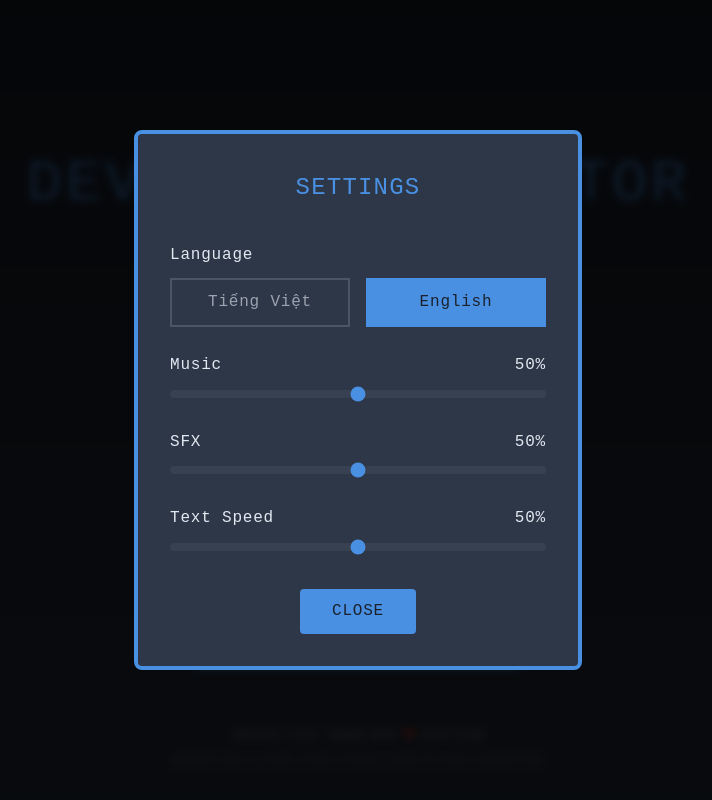
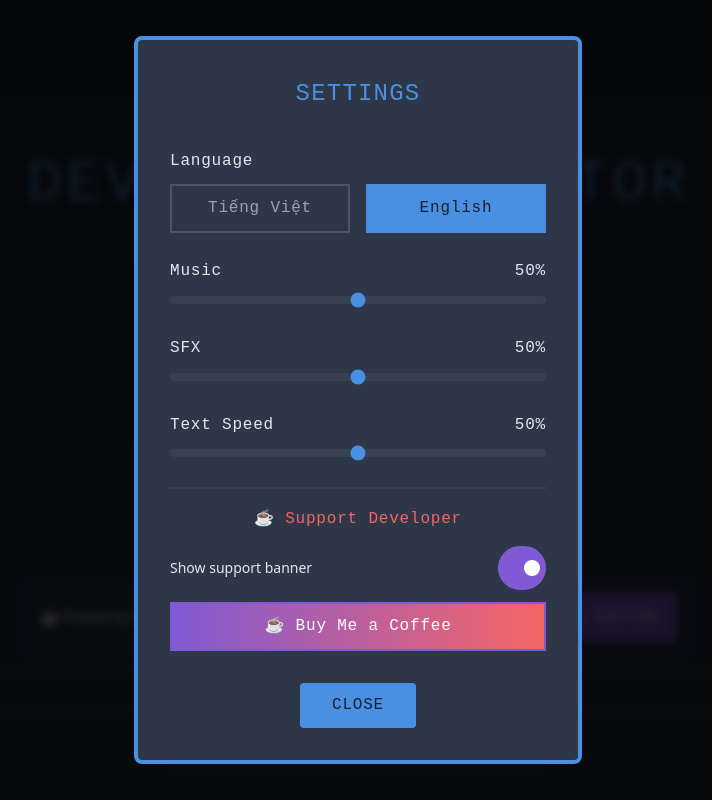
Before and after one commit to duongnguyen321/dev-life-simulator, a React (Vite) app: page / in a window 1280 px wide. Both pictures are taken after a click on the button "Settings". Shown: the whole page, without its empty margins (282-994 px from the left). Built offline with nearby package versions, Linux system fonts and the light colour scheme.

Commit message:
feat: Implement "Buy Me a Coffee" and AdBanner components with new ad configuration, integrating them into game screens and settings.
Signed-off-by: duonguyen <duongcoilc2004@gmail.com>

```diff
--- /dev/null
+++ b/src/components/UI/AdBanner.tsx
@@ -0,0 +1,63 @@
+import { motion } from 'framer-motion';
+import { adsConfig } from '@/config/ads';
+import { useGameStore } from '@/store/gameStore';
+
+interface AdBannerProps {
+	position?: 'top' | 'bottom';
+	className?: string;
+}
+
+export default function AdBanner({
+	position = 'top',
+	className = '',
+}: AdBannerProps) {
+	const { settings } = useGameStore();
+	const isVi = settings.language === 'vi';
+
+	// Check if user has disabled ads in settings
+	const showAds = settings.showSupportBanner ?? true;
+
+	if (!adsConfig.ads.enabled || !showAds) {
+		return null;
+	}
+
+	// For now, we only support static banners
+	// Google AdSense can be added later if needed
+	if (adsConfig.ads.type === 'static' && adsConfig.ads.staticBanner.enabled) {
+		const message = isVi
+			? adsConfig.ads.staticBanner.messages.vi
+			: adsConfig.ads.staticBanner.messages.en;
+
+		return (
+			<motion.div
+				initial={{ opacity: 0, y: position === 'top' ? -20 : 20 }}
+				animate={{ opacity: 1, y: 0 }}
+				transition={{ delay: 0.2 }}
+				className={`ad-banner ${className}`}
+			>
+				<div className='bg-bg-secondary/80 border-2 border-steel-mind/30 rounded px-4 py-2 backdrop-blur-sm'>
+					<p className='text-text-primary/70 text-xs md:text-sm text-center pixel-font'>
+						{message}
+					</p>
+				</div>
+			</motion.div>
+		);
+	}
+
+	// Google AdSense implementation (placeholder for future)
+	if (adsConfig.ads.type === 'adsense' && adsConfig.ads.adsense.enabled) {
+		// TODO: Implement Google AdSense integration
+		// This would require adding the AdSense script to index.html
+		// and using the ad client/slot IDs from config
+		return (
+			<div className={`adsense-container ${className}`}>
+				{/* AdSense ad unit would go here */}
+				<div className='text-text-primary/50 text-xs text-center py-2'>
+					Advertisement
+				</div>
+			</div>
+		);
+	}
+
+	return null;
+}
--- /dev/null
+++ b/src/components/UI/BuyMeCoffee.tsx
@@ -0,0 +1,77 @@
+import { motion } from 'framer-motion';
+import { adsConfig } from '@/config/ads';
+import { useGameStore } from '@/store/gameStore';
+
+interface BuyMeCoffeeProps {
+	variant?: 'button' | 'banner';
+	className?: string;
+}
+
+export default function BuyMeCoffee({
+	variant = 'button',
+	className = '',
+}: BuyMeCoffeeProps) {
+	const { settings } = useGameStore();
+	const isVi = settings.language === 'vi';
+
+	if (!adsConfig.buyMeCoffee.enabled) {
+		return null;
+	}
+
+	const handleClick = () => {
+		// Open in external browser (works for web, Electron, and Capacitor)
+		window.open(adsConfig.buyMeCoffee.url, '_blank', 'noopener,noreferrer');
+	};
+
+	if (variant === 'banner') {
+		return (
+			<motion.div
+				initial={{ opacity: 0, y: 20 }}
+				animate={{ opacity: 1, y: 0 }}
+				transition={{ delay: 0.3 }}
+				className={`support-banner ${className}`}
+			>
+				<div className='bg-bg-secondary border-2 border-vision/50 rounded px-4 py-3 flex items-center justify-between gap-4 max-w-2xl mx-auto'>
+					<div className='flex-1 text-center md:text-left'>
+						<p className='text-text-primary text-sm md:text-base'>
+							☕{' '}
+							{isVi
+								? 'Thích game này? Hỗ trợ nhà phát triển!'
+								: 'Enjoying the game? Support the developer!'}
+						</p>
+					</div>
+					<motion.button
+						whileHover={{ scale: 1.05 }}
+						whileTap={{ scale: 0.95 }}
+						onClick={handleClick}
+						className='pixel-font text-sm md:text-base px-4 py-2 bg-vision border-2 border-vision text-white hover:bg-vision/80 transition-colors whitespace-nowrap'
+					>
+						{isVi ? '☕ Mua Cà Phê' : '☕ Buy Me a Coffee'}
+					</motion.button>
+				</div>
+			</motion.div>
+		);
+	}
+
+	// Button variant
+	return (
+		<motion.button
+			whileHover={{ scale: 1.05 }}
+			whileTap={{ scale: 0.95 }}
+			onClick={handleClick}
+			className={`
+				pixel-font text-base px-6 py-3
+				bg-gradient-to-r from-vision to-humanity
+				border-2 border-vision
+				text-white
+				transition-all duration-200
+				hover:shadow-lg hover:shadow-vision/50
+				flex items-center gap-2 justify-center
+				${className}
+			`}
+		>
+			<span className='text-xl'>☕</span>
+			<span>{isVi ? 'Mua Cà Phê Cho Tôi' : 'Buy Me a Coffee'}</span>
+		</motion.button>
+	);
+}
--- a/src/components/UI/SettingsModal.tsx
+++ b/src/components/UI/SettingsModal.tsx
@@ -131,6 +131,61 @@ export default function SettingsModal({ isOpen, onClose }: SettingsModalProps) {
 								className='w-full h-2 bg-gray-700 rounded-lg appearance-none cursor-pointer accent-steel-mind'
 							/>
 						</div>
+
+						{/* Support Developer Section */}
+						<div className='space-y-3 pt-4 border-t-2 border-gray-700'>
+							<label className='pixel-font text-humanity block text-center'>
+								{settings.language === 'vi'
+									? '☕ Hỗ Trợ Nhà Phát Triển'
+									: '☕ Support Developer'}
+							</label>
+
+							{/* Toggle Support Banner */}
+							<div className='flex justify-between items-center'>
+								<span className='text-text-primary text-sm'>
+									{settings.language === 'vi'
+										? 'Hiển thị banner hỗ trợ'
+										: 'Show support banner'}
+								</span>
+								<button
+									onClick={() =>
+										updateSettings({
+											showSupportBanner: !settings.showSupportBanner,
+										})
+									}
+									className={`w-12 h-6 rounded-full transition-colors border-2 ${
+										settings.showSupportBanner !== false
+											? 'bg-vision border-vision'
+											: 'bg-gray-700 border-gray-600'
+									}`}
+								>
+									<div
+										className={`w-4 h-4 bg-white rounded-full transition-transform ${
+											settings.showSupportBanner !== false
+												? 'translate-x-6'
+												: 'translate-x-1'
+										}`}
+									/>
+								</button>
+							</div>
+
+							{/* Buy Me a Coffee Button */}
+							<button
+								onClick={() =>
+									window.open(
+										'https://www.buymeacoffee.com/donkey321',
+										'_blank',
+										'noopener,noreferrer'
+									)
+								}
+								className='w-full py-2 bg-gradient-to-r from-vision to-humanity border-2 border-vision text-white pixel-font hover:opacity-80 transition-opacity'
+							>
+								☕{' '}
+								{settings.language === 'vi'
+									? 'Mua Cà Phê Cho Tôi'
+									: 'Buy Me a Coffee'}
+							</button>
+						</div>
 					</div>
 
 					<div className='mt-8 flex justify-center'>
--- /dev/null
+++ b/src/config/ads.ts
@@ -0,0 +1,43 @@
+// Configuration for advertisements and donations
+export const adsConfig = {
+	// Buy Me a Coffee configuration
+	buyMeCoffee: {
+		enabled: true,
+		// TODO: Replace with your actual Buy Me a Coffee username
+		url: 'https://www.buymeacoffee.com/donkey321',
+		username: 'donkey321',
+	},
+
+	// Advertisement configuration
+	ads: {
+		enabled: true,
+		// Set to 'static' for custom banners, 'adsense' for Google AdSense
+		type: 'static' as 'static' | 'adsense',
+
+		// Static banner configuration
+		staticBanner: {
+			enabled: true,
+			// You can customize these messages or add image URLs
+			messages: {
+				en: 'Enjoying the game? Support the developer!',
+				vi: 'Thích game này? Hỗ trợ nhà phát triển!',
+			},
+		},
+
+		// Google AdSense configuration (for future use)
+		adsense: {
+			enabled: false,
+			clientId: '', // Your AdSense client ID (e.g., 'ca-pub-XXXXXXXXXXXXXXXX')
+			slotId: '', // Your AdSense slot ID
+		},
+	},
+
+	// Feature flags
+	features: {
+		showOnMainMenu: true,
+		showOnEndingScreen: true,
+		allowUserToDisable: true, // Allow users to hide support banners in settings
+	},
+};
+
+export type AdsConfig = typeof adsConfig;
--- a/src/data/types.ts
+++ b/src/data/types.ts
@@ -410,6 +410,7 @@ export interface GameSettings {
 	musicVolume: number; // 0-1
 	sfxVolume: number; // 0-1
 	textSpeed: number; // 0-100
+	showSupportBanner?: boolean; // Show/hide "Buy Me a Coffee" banners
 }
 
 // Ending Type
--- a/src/screens/EndingScreen.tsx
+++ b/src/screens/EndingScreen.tsx
@@ -4,6 +4,7 @@ import { useGameStore } from '@/store/gameStore';
 import { EndingSystem } from '@/core/EndingSystem';
 import { achievements as allAchievements } from '@/data/achievements';
 import { audioManager } from '@/core/AudioManager';
+import BuyMeCoffee from '@/components/UI/BuyMeCoffee';
 
 export default function EndingScreen() {
 	const navigate = useNavigate();
@@ -304,6 +305,11 @@ export default function EndingScreen() {
 							</div>
 						</div>
 
+						{/* Buy Me a Coffee Support */}
+						<div className='max-w-2xl mx-auto'>
+							<BuyMeCoffee variant='banner' />
+						</div>
+
 						<div className='flex flex-col sm:flex-row gap-4 justify-center'>
 							<button
 								onClick={() => navigate('/')}
--- a/src/screens/MainMenu.tsx
+++ b/src/screens/MainMenu.tsx
@@ -5,6 +5,8 @@ import { saveSystem } from '@/core/SaveSystem';
 import { useGameStore } from '@/store/gameStore';
 import { audioManager } from '@/core/AudioManager';
 import SettingsModal from '@/components/UI/SettingsModal';
+import BuyMeCoffee from '@/components/UI/BuyMeCoffee';
+import AdBanner from '@/components/UI/AdBanner';
 
 export default function MainMenu() {
 	const navigate = useNavigate();
@@ -87,8 +89,16 @@ export default function MainMenu() {
 				initial={{ opacity: 0 }}
 				animate={{ opacity: 1 }}
 				transition={{ delay: 1, duration: 0.5 }}
-				className='absolute bottom-8 text-center space-y-2'
+				className='absolute bottom-8 w-full px-4 space-y-3'
 			>
+				{/* Buy Me a Coffee Banner */}
+				<BuyMeCoffee variant='banner' />
+
+				{/* Ad Banner */}
+				<AdBanner position='bottom' />
+
+				{/* Version Info */}
+				<div className='text-center space-y-2'>
 					<div className='text-text-primary opacity-50 text-sm'>
 						Version 1.0.0 - Made with ❤️ and Code
 					</div>
@@ -96,6 +106,7 @@ export default function MainMenu() {
 						{isVi
 							? 'Game dựa trên câu chuyện có thật 100% không cắt gọt chỉnh sửa'
 							: 'Based on a 100% true story, uncut and unedited'}
+					</div>
 				</div>
 			</motion.div>
 
```
Also changed, not shown: src/screens/StoryVisualization.tsx (+44 -23 lines). Lines whose indentation alone changed are shown as unchanged.
